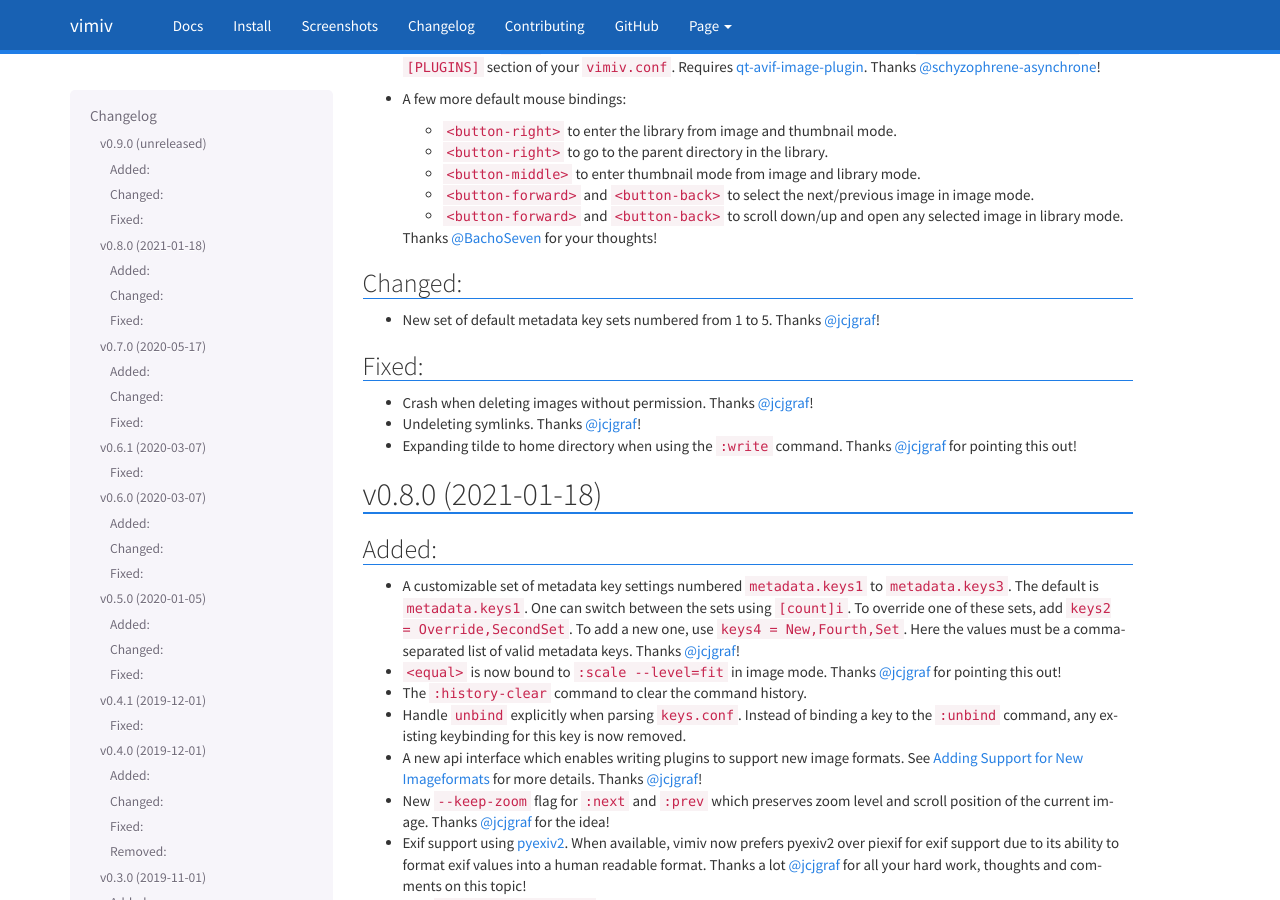
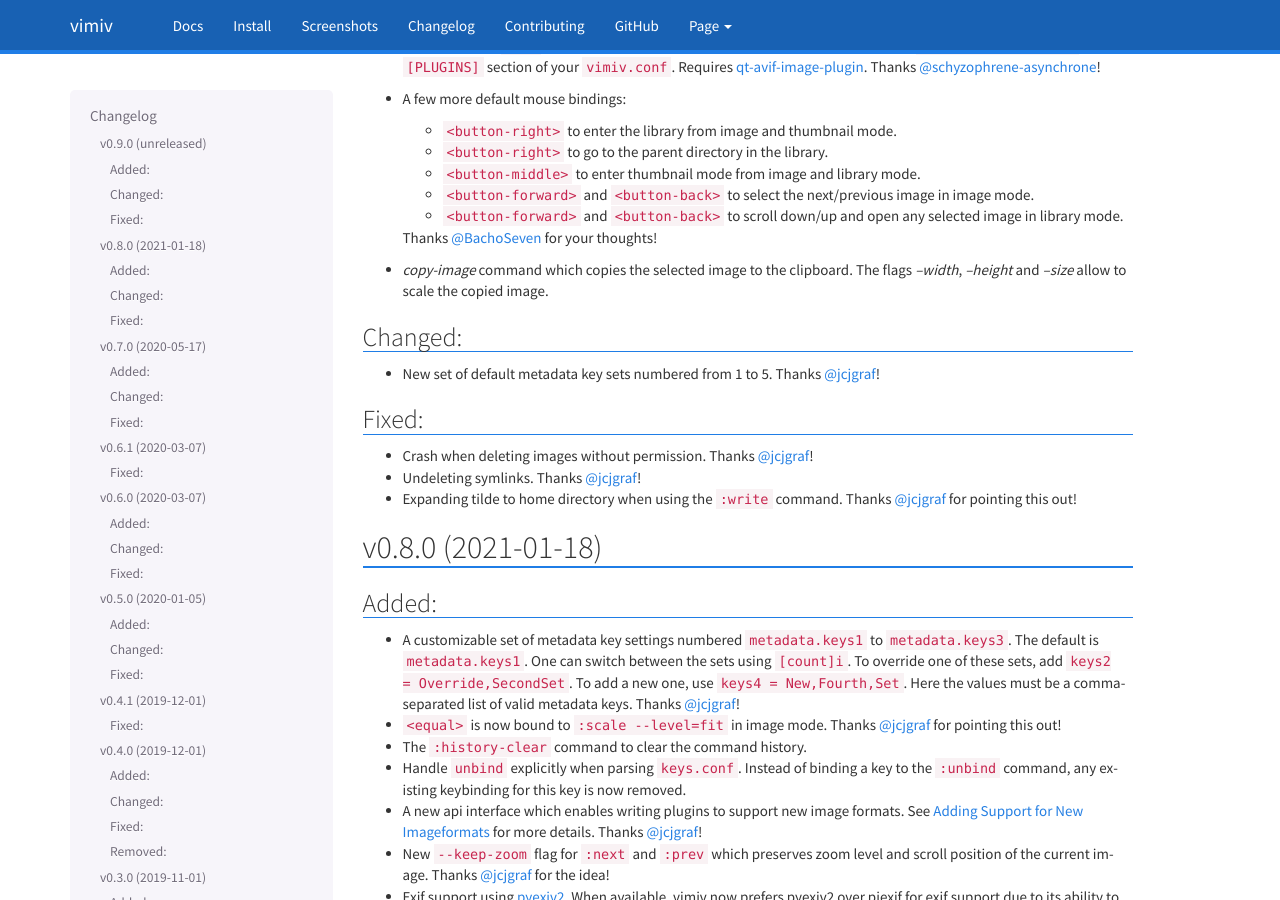
Before and after one commit to karlch/vimiv-qt, a Sphinx documentation site: the page built from docs/changelog.rst, in a window 1280 px wide and 900 px high, scrolled down 469 px. Built offline with Sphinx 7.4.7, drawn with Linux system fonts in a browser that asks for light colours.

Commit message:
UPDATE: Changelog to reflect `copy-image`

```diff
--- a/docs/changelog.rst
+++ b/docs/changelog.rst
@@ -36,6 +36,8 @@
     image in library mode.
 
   Thanks `@BachoSeven`_ for your thoughts!
+* `copy-image` command which copies the selected image to the clipboard. The flags
+  `--width`, `--height` and `--size` allow to scale the copied image.
 
 Changed:
 ^^^^^^^^
```
